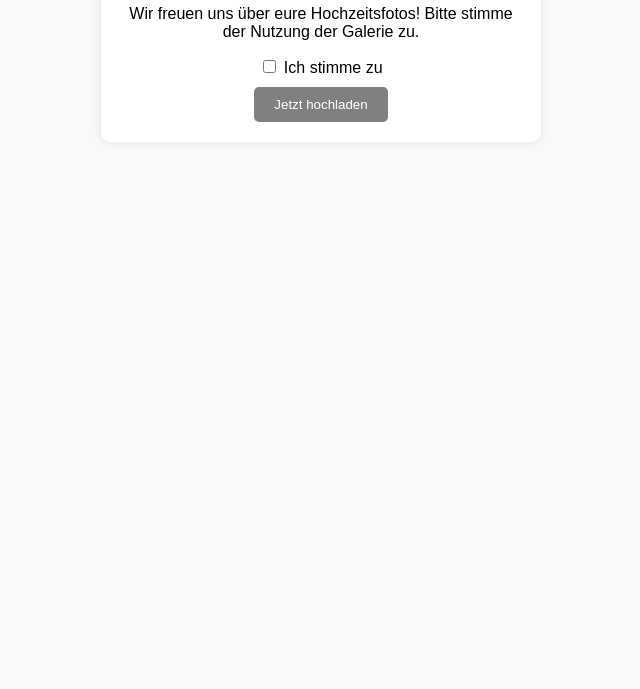
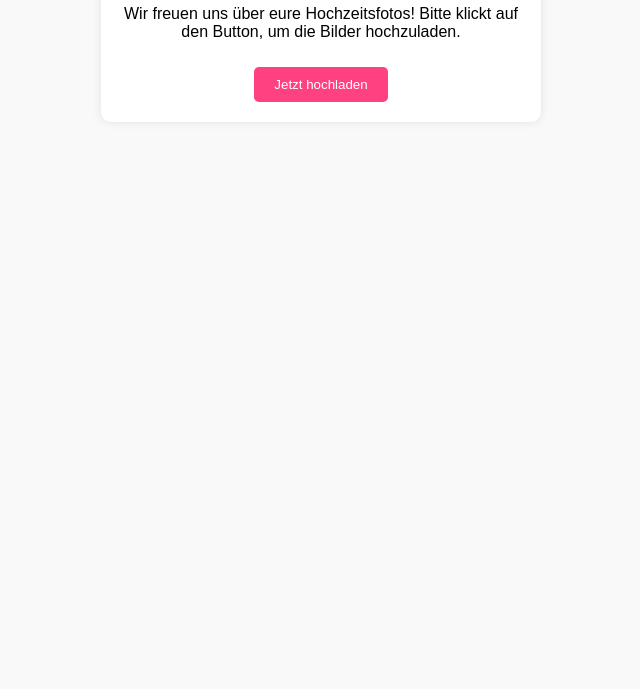
Before and after one commit to Steffen1991/Hochzeit, a plain HTML site: page index.html in a window 1280 px wide. Shown: the part 111-800 px from the top of the page, without its empty margins (319-959 px from the left). Drawn offline with Linux system fonts and the light colour scheme.

Commit message:
Index.html

```diff
--- a/index.html
+++ b/index.html
@@ -37,17 +37,11 @@
 <body>
     <div class="container">
         <h2>Hochzeitsfoto-Upload</h2>
-        <p>Wir freuen uns über eure Hochzeitsfotos! Bitte stimme der Nutzung der Galerie zu.</p>
-        <input type="checkbox" id="consent"> Ich stimme zu
-        <br>
-        <button id="uploadBtn" disabled onclick="upload()">Jetzt hochladen</button>
+        <p>Wir freuen uns über eure Hochzeitsfotos! Bitte klickt auf den Button, um die Bilder hochzuladen.</p>
+        <button onclick="upload()">Jetzt hochladen</button>
     </div>
 
     <script>
-        document.getElementById('consent').addEventListener('change', function() {
-            document.getElementById('uploadBtn').disabled = !this.checked;
-        });
-
         function upload() {
             window.location.href = "https://www.dropbox.com/request/d8AzxthoP6MgGMaTBOPN";
         }
```
